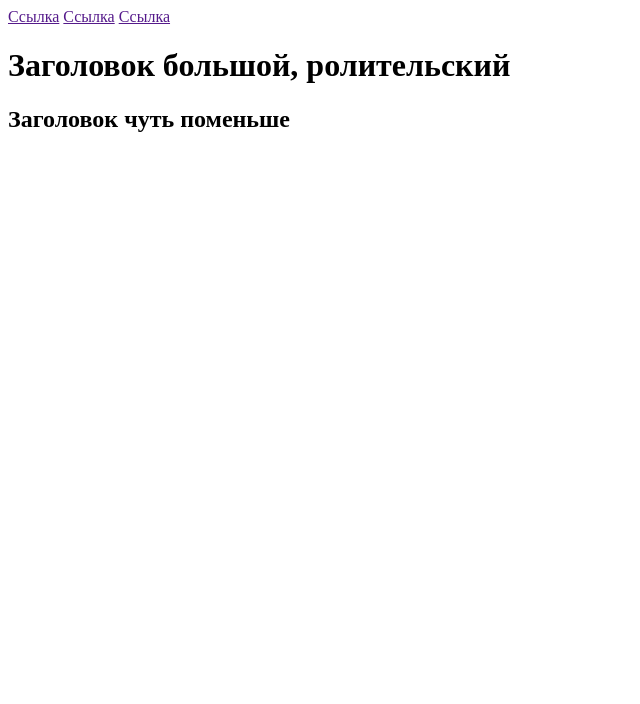
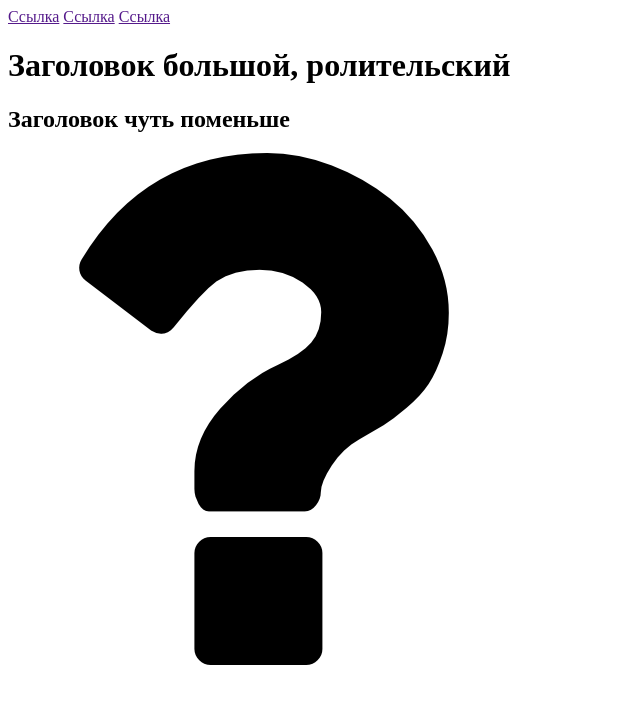
Before and after one commit to zahar658/laba1, a plain HTML site: page index.html in a window 1280 px wide. Shown: the whole page, without its empty margins (0-640 px from the left). Drawn offline with Linux system fonts and the light colour scheme.

Commit message:
Добавил картинку

```diff
--- a/index.html
+++ b/index.html
@@ -17,7 +17,7 @@
             <h1>Заголовок большой, ролительский </h1>
             <h2>Заголовок чуть поменьше</h2>
 
-            <img src="" alt="">
+            <img src="25333.png" alt="Картинка вопроса">
     </main>
 </body>
 </html>
```
Also changed, not shown: 25333.png (added).
